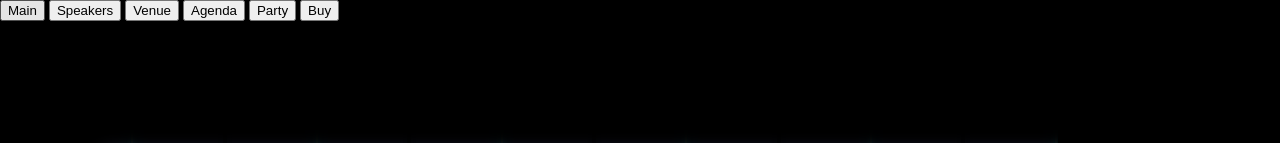
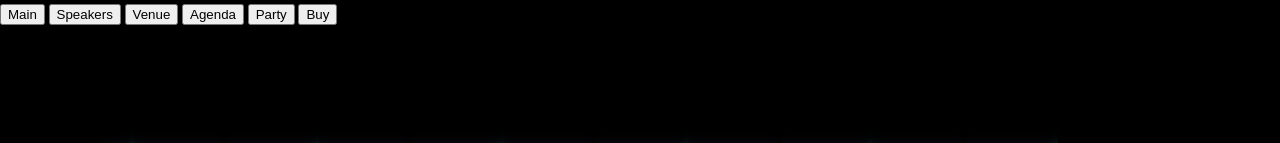
Before and after one commit to michalbe/site, a plain HTML site: page index.html in a window 1280 px wide. Shown: the top 143 px of the page. Drawn offline with nearby package versions, Linux system fonts and the light colour scheme.

Commit message:
[SITE] - :suspect: new fonts installed

```diff
--- a/index.html
+++ b/index.html
@@ -2,6 +2,7 @@
 <html>
   <head>
     <link rel="stylesheet" href="style/main.css" />
+    <link href='http://fonts.googleapis.com/css?family=Oswald' rel='stylesheet' type='text/css'>
     <meta http-equiv="Content-Type" content="text/html; charset=UTF-8"/>
     <title>onGameStart HTML5 game conference - 22-23 September 2014, Warsaw, Poland</title>
   </head>
--- a/style/main.css
+++ b/style/main.css
@@ -3,6 +3,7 @@ body {
   padding: 0;
   overflow:hidden;
   background-color: #000;
+  font-family: 'Oswald', sans-serif;
 }
 
 #cutter,
```
